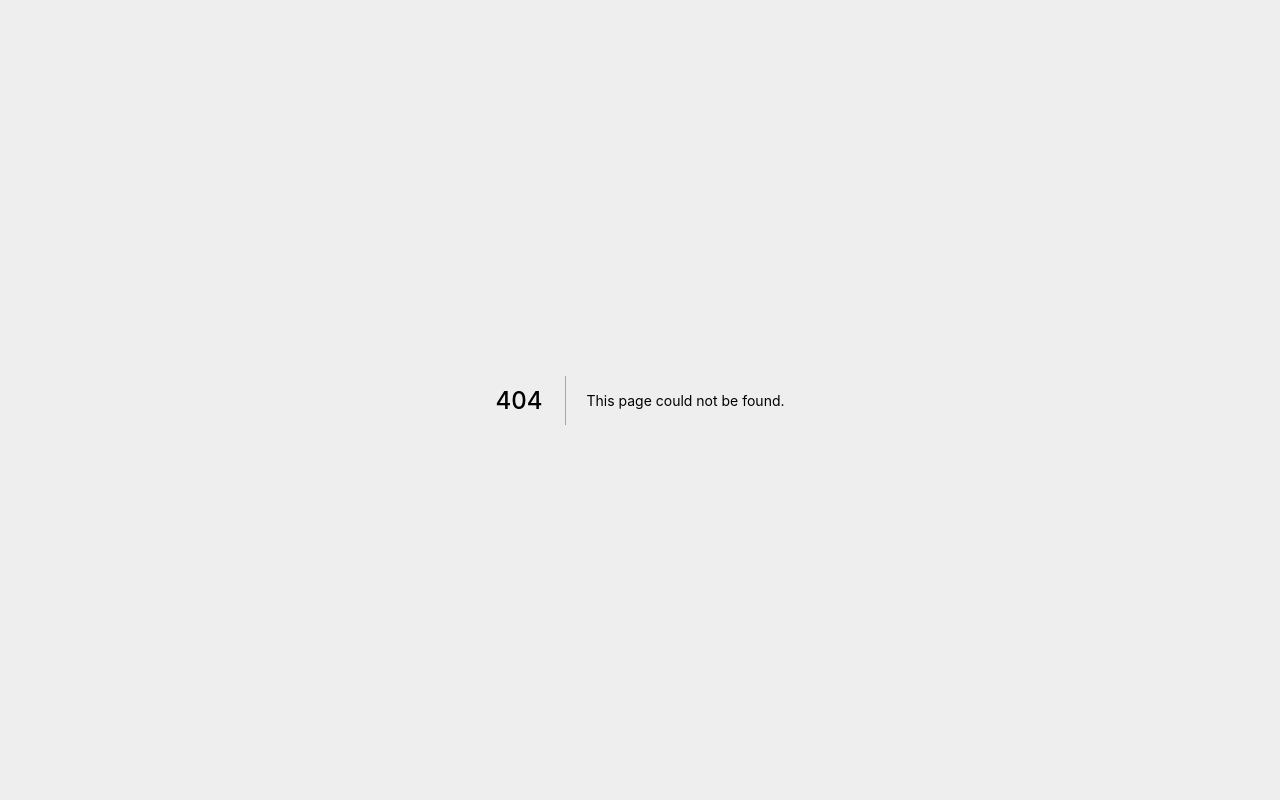
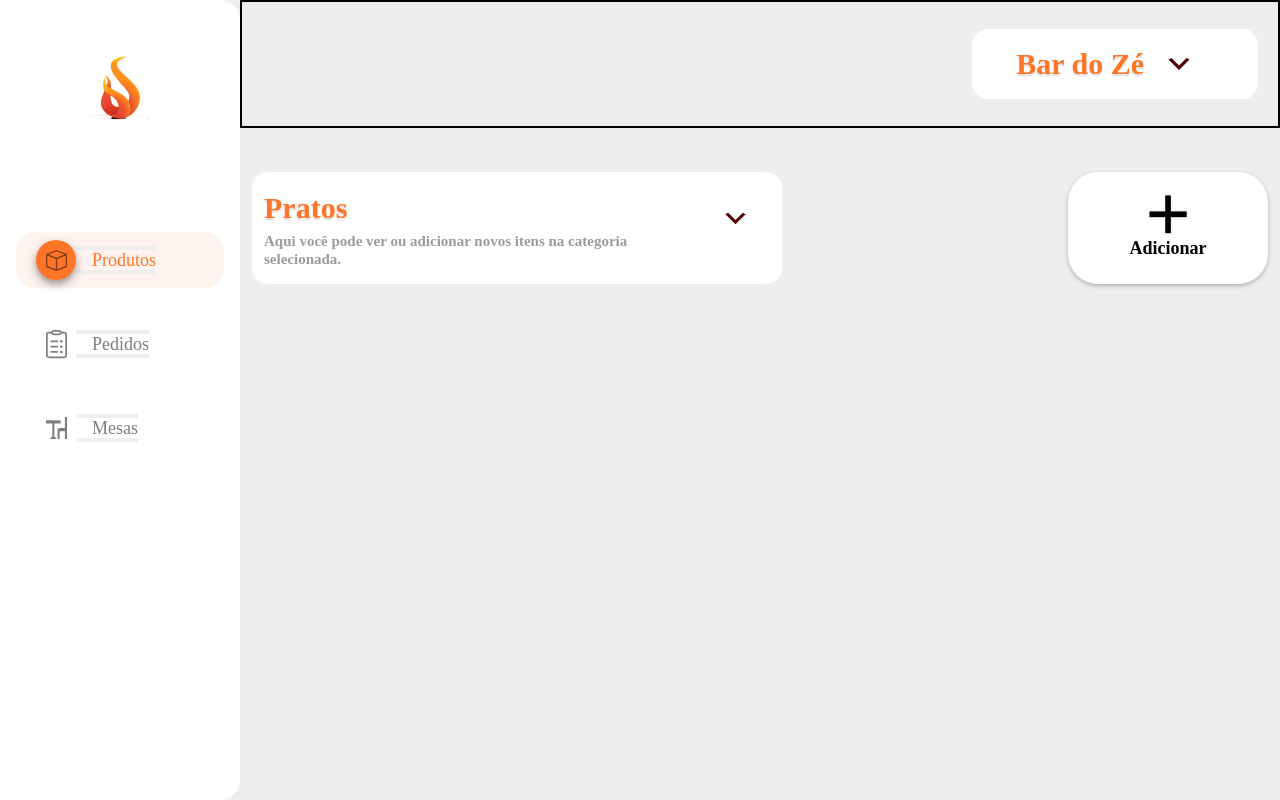
Before and after one commit to ducktechbr/foodsfun-frontend, a Next.js app: page /pedidos in a window 1280 px wide. Before the commit this address had no page. Built offline with nearby package versions, Linux system fonts and the light colour scheme; a web font is replaced by a local one.

Commit message:
Criando pagina de produtos

```diff
--- a/src/components/NavBar/index.jsx
+++ b/src/components/NavBar/index.jsx
@@ -47,7 +47,9 @@ export function NavBar(props) {
         <Image src={logo} alt="logo" className="bg-themeWhite" />
       </div>
       <div className="h-3/8 bg-themeWhite flex flex-col items-center pt-8">
+
         <button
+          href="/produtos"
           type="button"
           onClick={() => handleCurrent(navigation)}
           className={
@@ -57,6 +59,7 @@ export function NavBar(props) {
           }
         >
           <div
+
             className={
               estado[0].current
                 ? "bg-themeOrange drop-shadow-buttonIcon rounded-full h-10 w-10 ml-5 flex justify-center items-center"
@@ -66,7 +69,7 @@ export function NavBar(props) {
             <Image src={cubo} alt="cubo" className="bg-transparent" />
           </div>
           <div className="text-themeGray group-hover:text-themeOrange ">
-            <Link href="#">
+            <Link href="/produtos">
               <a
                 className={
                   estado[0].current
@@ -81,6 +84,7 @@ export function NavBar(props) {
         </button>
 
         <button
+
           type="button"
           onClick={() => handleCurrent2(navigation)}
           className={
@@ -90,16 +94,17 @@ export function NavBar(props) {
           }
         >
           <div
+
             className={
               estado[1].current
                 ? "bg-themeOrange drop-shadow-buttonIcon rounded-full h-10 w-10 ml-5 flex justify-center items-center"
                 : "bg-themeWhite rounded-full h-10 w-10 ml-5 flex justify-center items-center group-hover:bg-themeOrange group-hover:drop-shadow-buttonIcon transition-all duration-500 ease-in-out"
             }
           >
-            <Image src={pedidos} alt="pedidos" className="bg-transparent" />
+            <Image src={pedidos} alt="pedidos" href="/produtos" className="bg-transparent" />
           </div>
           <div className="text-themeGray group-hover:text-themeOrange ">
-            <Link href="#">
+            <Link href="/pedidos">
               <a
                 className={
                   estado[1].current
@@ -112,7 +117,9 @@ export function NavBar(props) {
             </Link>
           </div>
         </button>
+
         <button
+
           type="button"
           onClick={() => handleCurrent3(navigation)}
           className={
--- /dev/null
+++ b/src/pages/pedidos/index.js
@@ -0,0 +1,49 @@
+import Head from 'next/head'
+
+import { NavBar } from "../../components/NavBar";
+import { DropDown } from "../../components/Dropdown";
+import { BackgroundBanner } from "../../components/BackgroundBanner";
+
+import AddButton from "../../components/AddButton";
+import styles from "./styles.module.css";
+
+export default function Pedidos() {
+  return (
+    <div className="flex">
+
+      <Head>
+        <title>FoodsFun - Pedidos</title>
+        <meta name="viewport" content="width=device-width, initial-scale=1.0"/>
+      </Head>
+
+      {/* div container da navbar para utilizae position fixed sem quebrar o layout */}
+      <div className="w-60">
+        <NavBar />
+      </div>
+
+      <div className={styles.screen}>
+        <BackgroundBanner/>
+
+
+        <div className="w-full mt-11 px-3 rounded-2xl flex justify-between items-center">
+          <DropDown />
+          <AddButton />
+        </div>
+
+
+        <thead></thead>
+        {/* <div className="grid grid-cols-4  border-2 border-red-600 mt-11">
+          <div>Pedido</div>
+          <div>Mesa</div>
+          <div>Produto</div>
+          <div>Status</div>
+        </div> */}
+
+
+
+
+
+      </div>
+    </div>
+  );
+}
--- /dev/null
+++ b/src/pages/pedidos/styles.module.css
@@ -0,0 +1,3 @@
+.screen{
+    width: calc(100% - 240px);
+}
--- a/src/pages/produtos/index.js
+++ b/src/pages/produtos/index.js
@@ -1,19 +1,27 @@
+import Head from 'next/head'
+
 import { NavBar } from "../../components/NavBar";
 import { DropDown } from "../../components/Dropdown";
 import { BackgroundBanner } from "../../components/BackgroundBanner";
 import Card from "../../components/Card";
 import AddButton from "../../components/AddButton";
+
 import styles from "./styles.module.css";
 
 export default function Pedidos() {
   return (
-    <div className="flex">
-      <div className="w-60">
 
 
+    <div className="flex">
 
+      <Head>
+        <title>FoodsFun - Produtos</title>
+        <meta name="viewport" content="width=device-width, initial-scale=1.0"/>
+      </Head>
+
+      <div className="w-60">
+        <NavBar />
       </div>
-      <NavBar />
 
       <div className={styles.screen}>
 
--- a/styles/globals.css
+++ b/styles/globals.css
@@ -9,6 +9,7 @@
   box-sizing: border-box;
   background: #eee;
   box-sizing: border-box;
+  outline: none;
 }
 
 /* Dropdown Button */
```
